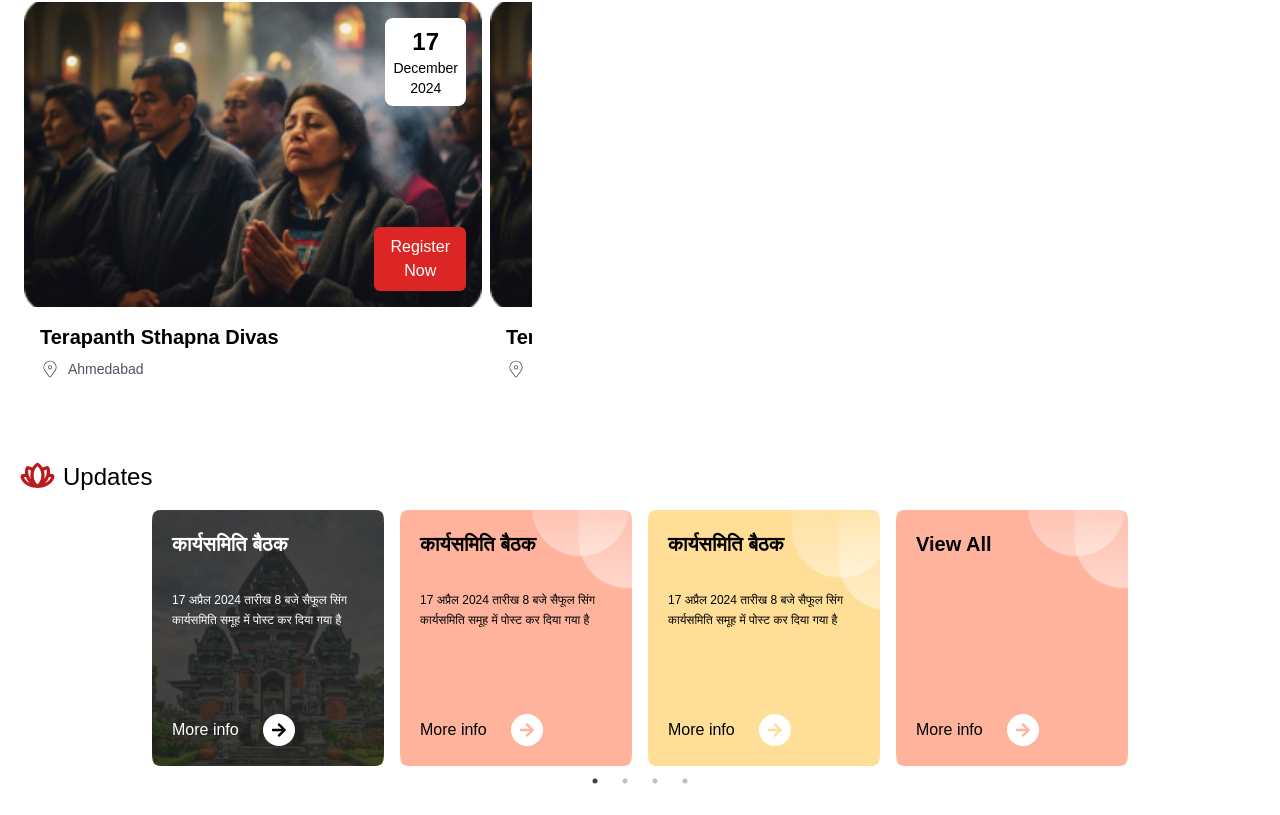
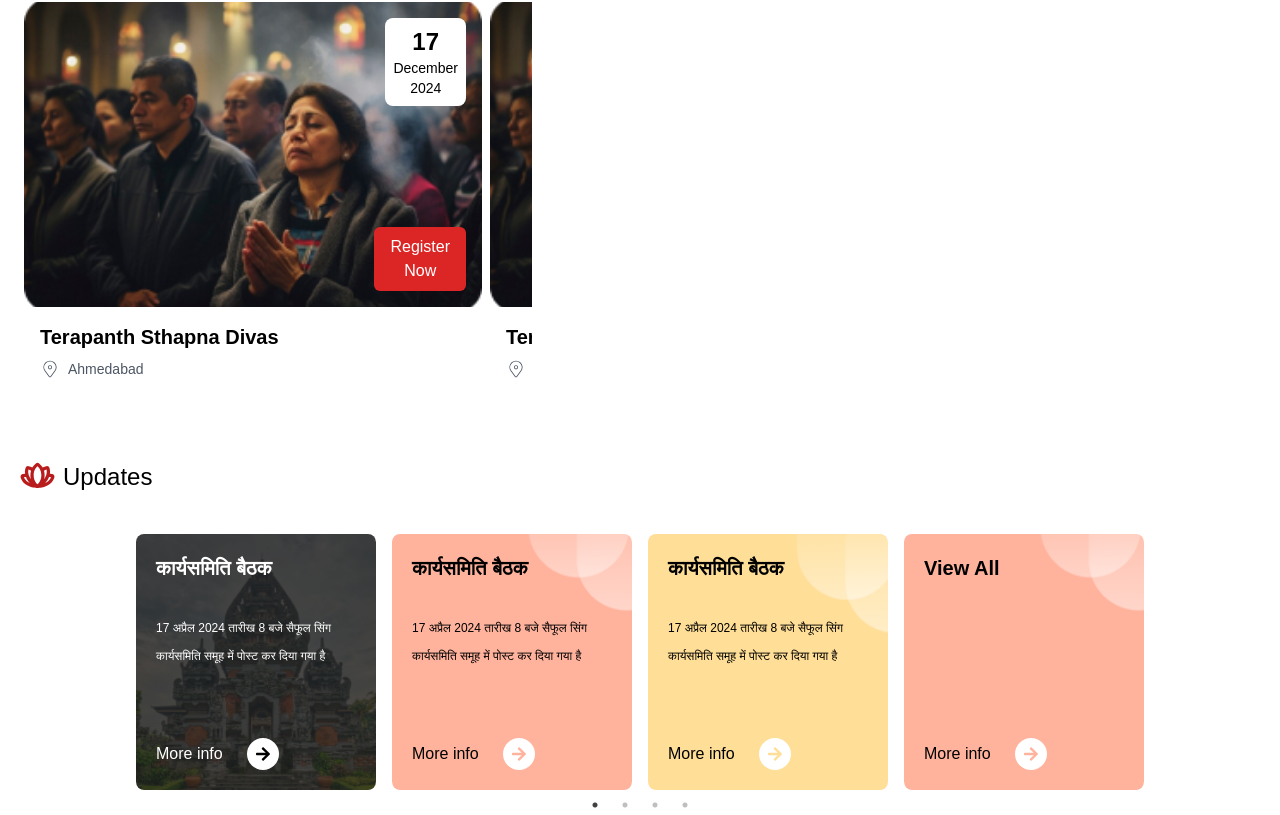
Before and after one commit to SrijaAdhya12/assignment, a React (Vite) app in the folder client/: page / in a window 1280 px wide. Shown: the part 1422-2237 px from the top of the page. Built offline with nearby package versions, Linux system fonts and the light colour scheme.

Commit message:
feat: added updates carausal

```diff
--- a/client/src/components/UpdateCarousal.jsx
+++ b/client/src/components/UpdateCarousal.jsx
@@ -68,7 +68,7 @@ const Carousel = () => {
     ];
 
     return (
-        <div className="p-4 max-w-screen-lg mx-auto">
+        <div className="pt-10 max-w-screen-lg mx-auto">
             <Slider {...settings}>
                 {slides.map((slide, index) => (
                     <div key={index} className="px-2">
@@ -82,7 +82,7 @@ const Carousel = () => {
                         >
                             <h3 className="text-xl font-bold">{slide.title}</h3>
                             {slide.description && (
-                                <p className="text-xs leading-5 mt-4 md:mt-8">
+                                <p className="text-xs leading-7 mt-8 md:mt-8">
                                     {slide.description}
                                 </p>
                             )}
```
